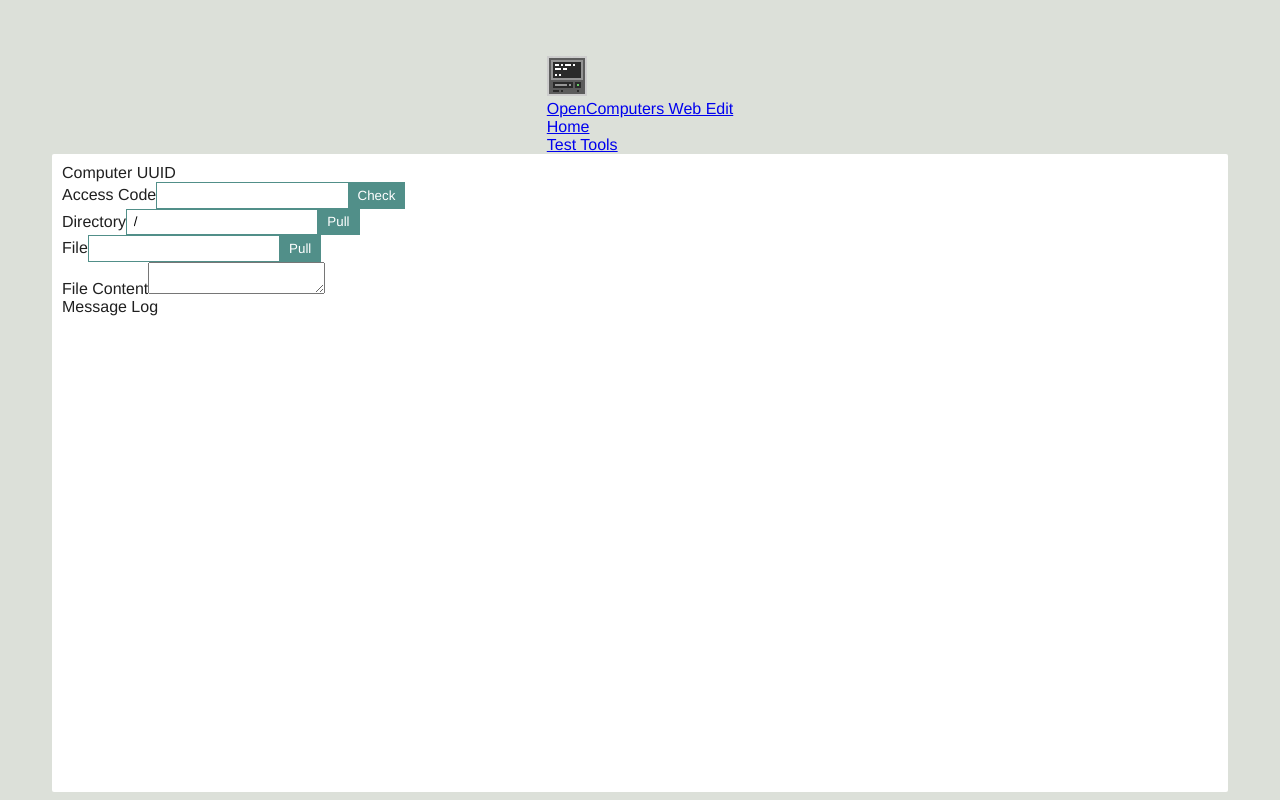
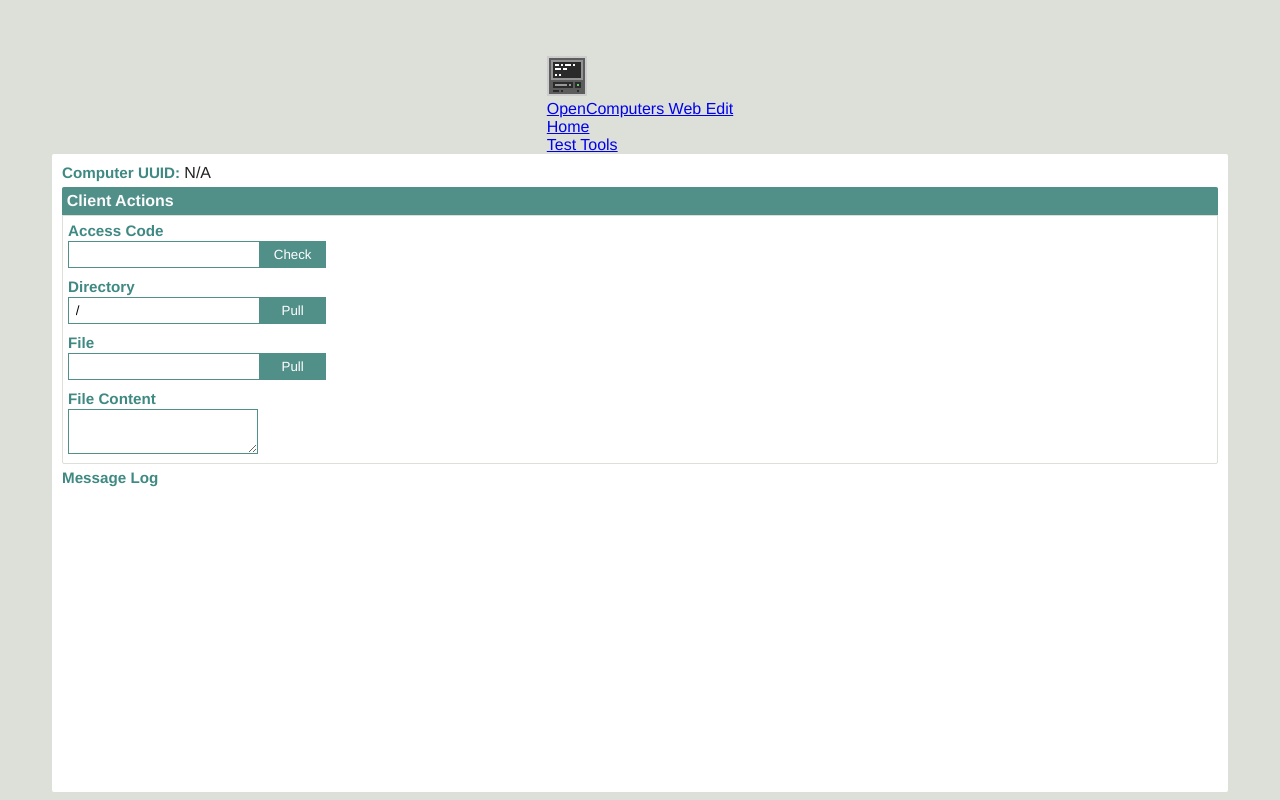
Before and after one commit to BiohazardStuff/opencomputers-web-edit, a React app in the folder Client/: page /test in a window 1280 px wide. Built offline with nearby package versions, Linux system fonts and the light colour scheme; no server answers.

Commit message:
Add Fieldset component + css cleanup

```diff
--- /dev/null
+++ b/Client/src/components/interface/Fieldset/Fieldset.tsx
@@ -0,0 +1,20 @@
+import { Component, ReactNode } from "react";
+import * as React from "react";
+
+interface props {
+  label: string
+}
+
+export default class Fieldset extends Component<props> {
+  public render(): ReactNode {
+    return (
+      <fieldset>
+        <legend>{ this.props.label }</legend>
+
+        <div className="fieldset-body">
+          { this.props.children }
+        </div>
+      </fieldset>
+    );
+  }
+}
--- a/Client/src/components/page-header/PageHeader.module.scss
+++ b/Client/src/components/page-header/PageHeader.module.scss
@@ -19,7 +19,7 @@
   padding: 0 2.5em 0 0.5em;
 
   > a {
-    color: $brand-foreground-color;
+    color: $foreground-color-light;
     font-size: 1.5em;
     font-weight: 600;
     text-decoration: none;
@@ -31,7 +31,7 @@
 }
 
 .header-navigation-item {
-  color: $brand-foreground-color;
+  color: $foreground-color-light;
   display: inline-block;
   font-size: 1.1em;
   height: 100%;
--- a/Client/src/components/test/Test.module.scss
+++ b/Client/src/components/test/Test.module.scss
@@ -2,18 +2,9 @@
 
 .test {}
 
-.labeled-field {
-  padding: 5px;
-
-  label {
-    font-weight: bold;
-    margin-right: 5px;
-  }
-}
-
 .file-content {
   width: 100%;
-  height: 200px;
+  min-height: 200px;
   resize: vertical;
 }
 
--- a/Client/src/components/test/Test.tsx
+++ b/Client/src/components/test/Test.tsx
@@ -4,6 +4,7 @@ import * as React from "react";
 import WebEditClient from "../../classes/web-edit-client";
 
 import * as styles from "./Test.module.scss";
+import Fieldset from "../interface/Fieldset/Fieldset";
 
 export default class Test extends Component {
   private readonly _accessCodeInput: RefObject<HTMLInputElement>;
@@ -30,35 +31,43 @@ export default class Test extends Component {
   public render(): ReactNode {
     return (
       <div className={ styles.test }>
-        <div className={ styles.labeledField }>
-          <label>Computer UUID</label>
-          <span id="computer-uuid" ref={ this._uuidOutput } />
+        <div className="labeled-field inline">
+          <label>Computer UUID: </label>
+          <span id="computer-uuid" ref={ this._uuidOutput }>N/A</span>
         </div>
 
-        <div className={ styles.labeledField }>
+        <Fieldset label="Client Actions">
+          <div className="labeled-field">
             <label htmlFor="access-code">Access Code</label>
-          <input id="access-code" className="inline-button" ref={ this._accessCodeInput } />
+            <div className="inline-button-field">
+              <input id="access-code" ref={ this._accessCodeInput } />
               <button type="button" id="submit-access-code" onClick={ this.onAccessCodeSubmit }>Check</button>
             </div>
+          </div>
 
-        <div className={ styles.labeledField }>
+          <div className="labeled-field">
             <label htmlFor="directory-path">Directory</label>
-          <input id="directory-path" defaultValue="/" className="inline-button"  ref={ this._directoryPathInput } />
+            <div className="inline-button-field">
+              <input id="directory-path" defaultValue="/" ref={ this._directoryPathInput } />
               <button type="button" id="submit-directory-path" onClick={ this.onDirectoryPathSubmit }>Pull</button>
             </div>
+          </div>
 
-        <div className={ styles.labeledField }>
+          <div className="labeled-field">
             <label htmlFor="file-path">File</label>
-          <input id="file-path" className="inline-button"  ref={ this._filePathInput } />
+            <div className="inline-button-field">
+              <input id="file-path" ref={ this._filePathInput } />
               <button type="button" id="submit-file-path" onClick={ this.onFilePathSubmit }>Pull</button>
             </div>
+          </div>
 
-        <div className={ styles.labeledField }>
+          <div className="labeled-field">
             <label htmlFor="file-content">File Content</label>
             <textarea readOnly id="file-content" className={ styles.fileContent } />
           </div>
+        </Fieldset>
 
-        <div className={ styles.labeledField }>
+        <div className="labeled-field">
           <label>Message Log</label>
           <div id="message-log" className={ styles.messageLog } />
         </div>
--- a/Client/src/css/interface.scss
+++ b/Client/src/css/interface.scss
@@ -1,6 +1,50 @@
 @import "theme";
+@import "utils";
 
 $element-height: 2em;
+$button-width: 5em;
+
+fieldset {
+  border-radius: 2px;
+  position: relative;
+
+  // 1.8em to accommodate for internal legend
+  padding: calc(1.8em + 5px) 5px 5px;
+
+  @include border-thin($background-color);
+
+  legend {
+    left: -1px;
+    position: absolute;
+    top: -1px;
+
+    background: $primary-color;
+    border-bottom: 1px solid $background-color;
+    border-radius: 2px 2px 0 0;
+    color: $foreground-color-light;
+    font-weight: bold;
+    padding: 0.3em;
+
+    // 100% + 1px border either side
+    width: calc(100% + 2px);
+  }
+}
+
+input, textarea {
+  @include border-thin($primary-color);
+
+  outline: none;
+  padding: 0.5em;
+
+  &:hover,
+  &:focus {
+    border-color: $secondary-color;
+  }
+}
+
+input {
+  height: $element-height;
+}
 
 button {
   border: none;
@@ -8,10 +52,9 @@ button {
   color: white;
   cursor: pointer;
   height: $element-height;
- outline: none;
+  outline: none;
   padding: 0 10px;
   transition: background .3s ease;
-
 
 
   &:hover {
@@ -25,18 +68,35 @@ button {
   }
 }
 
-input {
-  border: 1px solid $primary-color;
-  height: $element-height;
-   outline: none;
-  padding: 0.5em;
+.labeled-field {
+  padding: 5px 0;
 
-  &:hover,
-  &:focus {
-    border-color: $secondary-color;
+  label {
+    color: $primary-color-dark;
+    font-weight: bold;
+    font-size: 0.95em;
+    padding-bottom: 0.15em;
   }
 
-  &.inline-button {
+  &:not(.inline) label {
+    display: block;
+  }
+
+  &:first-child {
+    padding-top: 0;
+  }
+
+  &:last-child {
+    padding-bottom: 0;
+  }
+}
+
+.inline-button-field {
+  input {
     border-right: none;
   }
+
+  button {
+    width: $button-width;
+  }
 }
--- a/Client/src/css/theme.scss
+++ b/Client/src/css/theme.scss
@@ -2,9 +2,10 @@ $background-color: #dce0d9;
 $background-alt-color: #565f5b;
 
 $foreground-color: #202020;
+$foreground-color-light: #fbfbfb;
 
 $primary-color: #518f89;
+$primary-color-dark: #3f8983;
 $secondary-color: #6fc4bc;
 
 $brand-background-color: #4f7c78;
-$brand-foreground-color: #fbfbfb;
--- /dev/null
+++ b/Client/src/css/utils.scss
@@ -0,0 +1,7 @@
+@mixin border-solid($thickness, $color) {
+  border: $thickness solid $color;
+}
+
+@mixin border-thin($color) {
+  @include border-solid(1px, $color);
+}
```
Lines whose indentation alone changed are shown as unchanged.
